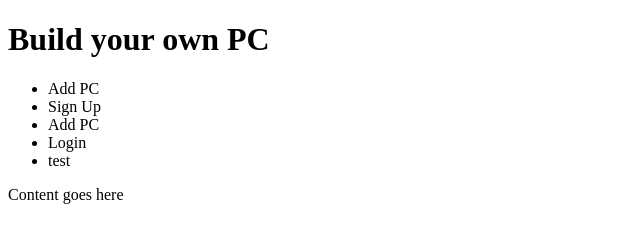
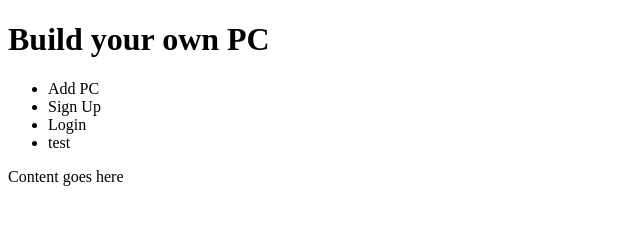
Before and after one commit to marcusloy77/PC-Builder, a website: page client/index.html in a window 1280 px wide. Shown: the whole page, without its empty margins (0-640 px from the left). Drawn offline with Linux system fonts and the light colour scheme; no server answers.

Commit message:
removed extra add pc option

```diff
--- a/client/index.html
+++ b/client/index.html
@@ -21,7 +21,6 @@
         <ul>
             <li class="add-pc" onClick="renderAddPc()">Add PC</li>
             <li class="sign-up" onClick="renderSignUp()">Sign Up</li>
-            <li class="add-pc">Add PC</li>
             <li class="login" onClick="renderLogin()">Login</li>
             <li onClick="renderAddSpecs()">test</li>
         </ul>
```
